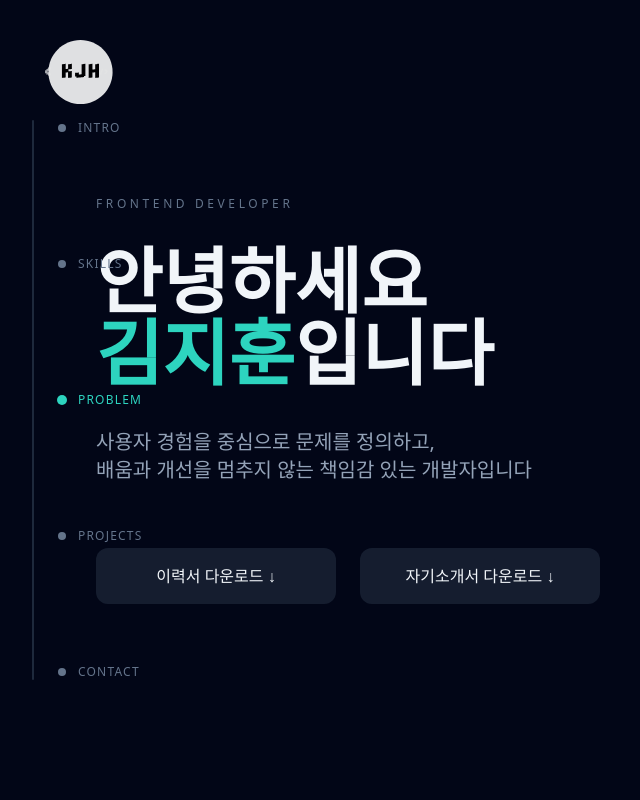
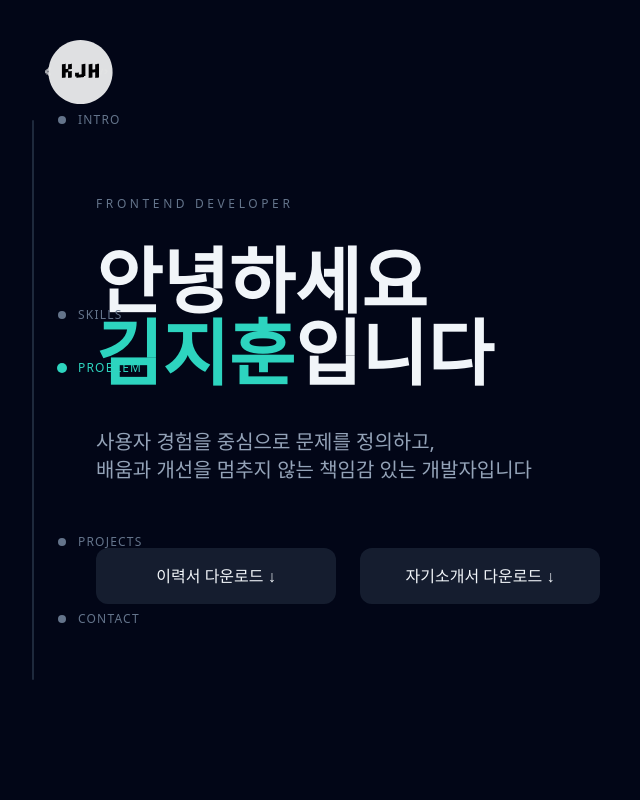
Before and after one commit to wlgns5041/portfolio, a React (Vite) app: page / in a window 1280 px wide. Shown: the top 800 px of the page, without its empty margins (0-640 px from the left). Built offline with nearby package versions, Linux system fonts and the light colour scheme; a web font is replaced by a local one.

Commit message:
fix: 좌측 스크롤바 스크롤 동기화 계산 로직 변경

```diff
--- a/src/components/common/ScrollProgressBar.tsx
+++ b/src/components/common/ScrollProgressBar.tsx
@@ -4,6 +4,7 @@ import { SECTIONS } from "../../data/sections";
 const ScrollProgressBar = () => {
   const [progress, setProgress] = useState(0);
   const [activeId, setActiveId] = useState("intro");
+  const [sectionFracs, setSectionFracs] = useState<Record<string, number>>({});
 
   const rafId = useRef<number | null>(null);
   const sectionMetaRef = useRef<{ id: string; start: number; end: number }[]>(
@@ -31,6 +32,11 @@ const ScrollProgressBar = () => {
       }
 
       sectionMetaRef.current = next;
+
+      const total = next.length ? next[next.length - 1].end : 1;
+      const fracs: Record<string, number> = {};
+      for (const meta of next) fracs[meta.id] = meta.start / total;
+      setSectionFracs(fracs);
     };
 
     const update = () => {
@@ -64,11 +70,16 @@ const ScrollProgressBar = () => {
     calculateSections();
     update();
 
-    window.addEventListener("resize", calculateSections);
+    const resizeObserver = new ResizeObserver(() => {
+      calculateSections();
+      update();
+    });
+    resizeObserver.observe(document.body);
+
     window.addEventListener("scroll", onScroll, { passive: true });
 
     return () => {
-      window.removeEventListener("resize", calculateSections);
+      resizeObserver.disconnect();
       window.removeEventListener("scroll", onScroll);
       if (rafId.current != null) cancelAnimationFrame(rafId.current);
     };
@@ -85,13 +96,15 @@ const ScrollProgressBar = () => {
           />
         </div>
 
-        <ul className="flex flex-col justify-between h-[70vh] text-xs tracking-widest">
-          {SECTIONS.map((section) => {
+        <ul className="relative h-[70vh] text-xs tracking-widest">
+          {SECTIONS.map((section, i) => {
             const isActive = section.id === activeId;
+            const frac = sectionFracs[section.id] ?? i / (SECTIONS.length - 1);
             return (
               <li
                 key={section.id}
-                className={`flex items-center gap-3 transition-colors ${
+                style={{ top: `${frac * 100}%` }}
+                className={`absolute left-0 -translate-y-1/2 flex items-center gap-3 whitespace-nowrap transition-colors ${
                   isActive ? "text-teal-400" : "text-slate-500"
                 }`}
               >
```
